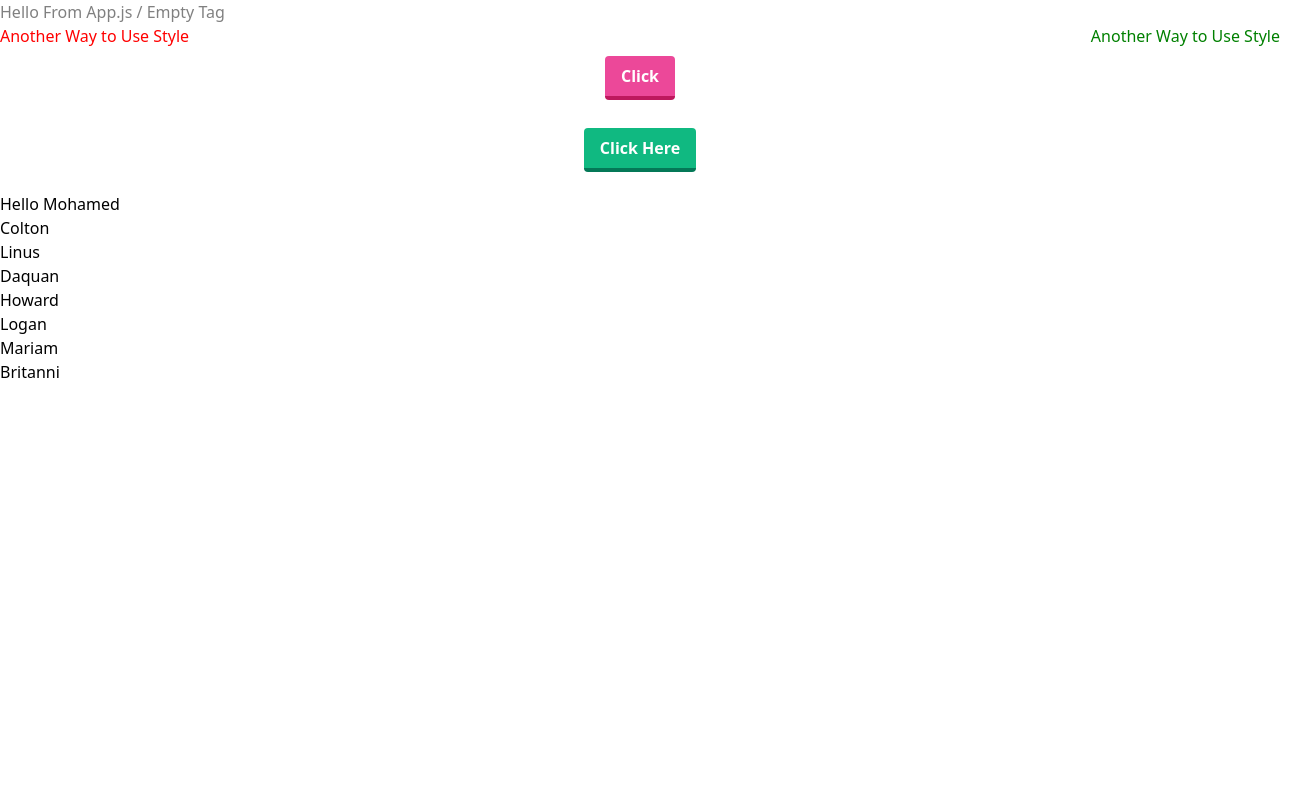
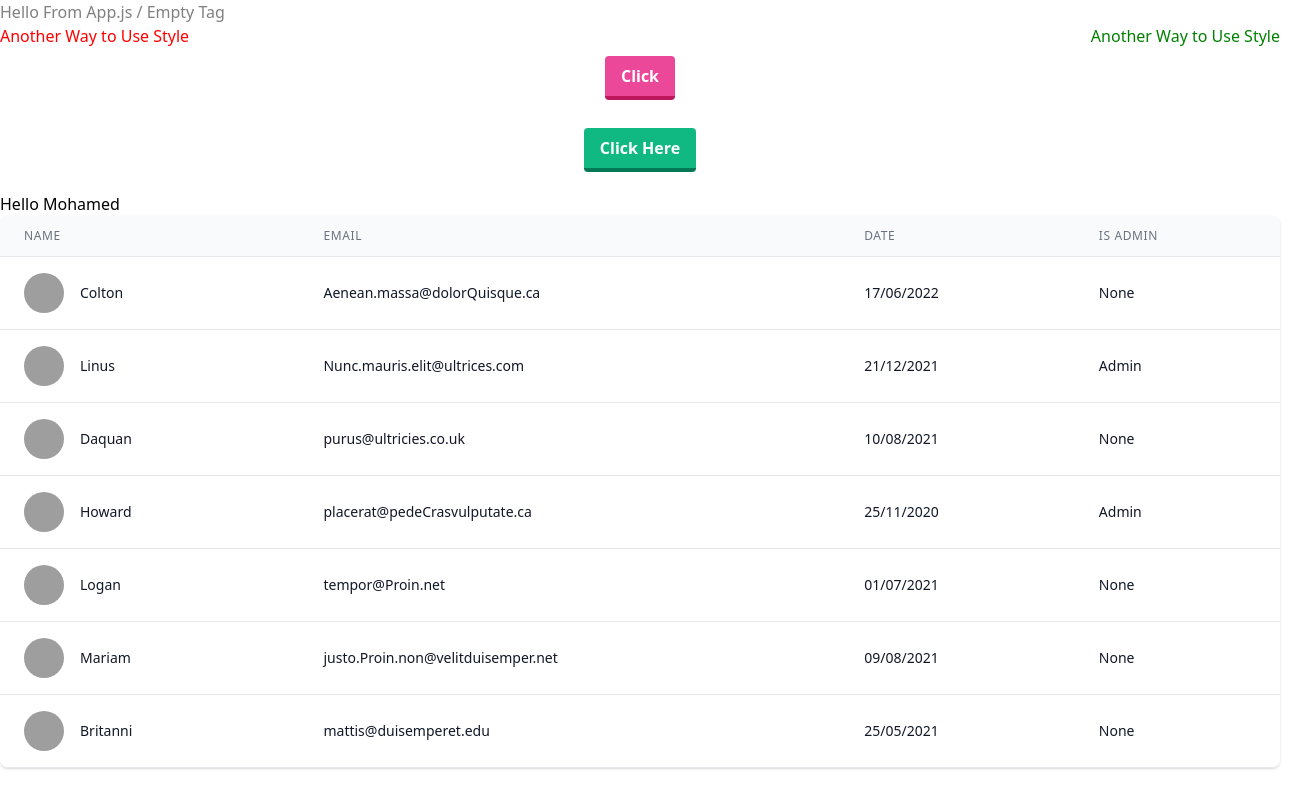
Before and after one commit to mohamed-cpp/Hello-React-Js, a React (Create React App) app: page / in a window 1280 px wide. Shown: the whole page, 1312 px wide, since content can reach past the window. Built offline with nearby package versions, Linux system fonts and the light colour scheme; grey boxes are pictures that could not be loaded.

Commit message:
nice table with tailwind and use sub component for user

```diff
--- a/src/App.js
+++ b/src/App.js
@@ -1,14 +1,67 @@
+import { useState } from 'react'
 import React from 'react'
 import Header from './components/Header/Header'
-import Users from './components/Users'
+import Users from './components/Users/Users'
 
 function App() {
+  // eslint-disable-next-line
+  const [users, setUsers] = useState([
+    {
+      id: 5041,
+      name: "Colton",
+      email: "Aenean.massa@dolorQuisque.ca",
+      date: "17/06/2022",
+      is_admin: false
+    },
+    {
+      id: 1776,
+      name: "Linus",
+      email: "Nunc.mauris.elit@ultrices.com",
+      date: "21/12/2021",
+    is_admin:   true
+    },
+    {
+      id: 7913,
+      name: "Daquan",
+      email: "purus@ultricies.co.uk",
+      date: "10/08/2021",
+      is_admin: false
+    },
+    {
+      id: 3866,
+      name: "Howard",
+      email: "placerat@pedeCrasvulputate.ca",
+      date: "25/11/2020",
+    is_admin:   true
+    },
+    {
+      id: 7149,
+      name: "Logan",
+      email: "tempor@Proin.net",
+      date: "01/07/2021",
+      is_admin: false
+    },
+    {
+      id: 2102,
+      name: "Mariam",
+      email: "justo.Proin.non@velitduisemper.net",
+      date: "09/08/2021",
+      is_admin: false
+    },
+    {
+      id: 2394,
+      name: "Britanni",
+      email: "mattis@duisemperet.edu",
+      date: "25/05/2021",
+      is_admin: false
+    }
+  ])
   const NAME = "Mohamed"
   return (
     <div className="App">
       <Header data="Hello From App.js" />
       <h1>Hello {NAME}</h1>
-      <Users />
+      <Users users={users} />
     </div>
   );
 }
--- a/src/components/Users.js
+++ /dev/null
@@ -1,60 +0,0 @@
-const usersArray = [
-  {
-    id: 5041,
-    name: "Colton",
-    email: "Aenean.massa@dolorQuisque.ca",
-    data: "17/06/2022",
-    is_admin: false
-  },
-  {
-    id: 1776,
-    name: "Linus",
-    email: "Nunc.mauris.elit@ultrices.com",
-    data: "21/12/2021",
-  is_admin:   true
-  },
-  {
-    id: 7913,
-    name: "Daquan",
-    email: "purus@ultricies.co.uk",
-    data: "10/08/2021",
-    is_admin: false
-  },
-  {
-    id: 3866,
-    name: "Howard",
-    email: "placerat@pedeCrasvulputate.ca",
-    data: "25/11/2020",
-  is_admin:   true
-  },
-  {
-    id: 7149,
-    name: "Logan",
-    email: "tempor@Proin.net",
-    data: "01/07/2021",
-    is_admin: false
-  },
-  {
-    id: 2102,
-    name: "Mariam",
-    email: "justo.Proin.non@velitduisemper.net",
-    data: "09/08/2021",
-    is_admin: false
-  },
-  {
-    id: 2394,
-    name: "Britanni",
-    email: "mattis@duisemperet.edu",
-    data: "25/05/2021",
-    is_admin: false
-  }
-]
-const Users = ({color, text, doAction}) => {
-  return (
-    <>
-      {usersArray.map((user) => (<p key={user.id}>{user.name}</p>))}
-    </>
-  )
-}
-
-export default Users
--- /dev/null
+++ b/src/components/Users/User.js
@@ -0,0 +1,29 @@
+const User = ({user}) => {
+  return (
+    <tr>
+      <td class="px-6 py-4 whitespace-nowrap">
+        <div class="flex items-center">
+          <div class="flex-shrink-0 h-10 w-10">
+            <img class="h-10 w-10 rounded-full" src="https://images.unsplash.com/photo-1494790108377-be9c29b29330?ixlib=rb-1.2.1&ixid=eyJhcHBfaWQiOjEyMDd9&auto=format&fit=facearea&facepad=4&w=256&h=256&q=60" alt="" />
+          </div>
+          <div class="ml-4">
+            <div class="text-sm font-medium text-gray-900">
+            {user.name}
+            </div>
+          </div>
+        </div>
+      </td>
+      <td class="px-6 py-4 whitespace-nowrap">
+        <div class="text-sm text-gray-900">{user.email}</div>
+      </td>
+      <td class="px-6 py-4 whitespace-nowrap">
+        <div class="text-sm text-gray-900">{user.date}</div>
+      </td>
+      <td class="px-6 py-4 whitespace-nowrap text-sm text-gray-500">
+        <div class="text-sm text-gray-900">{user.is_admin ? 'Admin' : 'None'}</div>
+      </td>
+    </tr>
+  )
+}
+
+export default User
--- /dev/null
+++ b/src/components/Users/Users.js
@@ -0,0 +1,39 @@
+import User from './User'
+
+const Users = ({color, text, doAction, users}) => {
+  return (
+    <div class="flex flex-col">
+      <div class="-my-2 overflow-x-auto sm:-mx-6 lg:-mx-8">
+        <div class="py-2 align-middle inline-block min-w-full sm:px-6 lg:px-8">
+          <div class="shadow overflow-hidden border-b border-gray-200 sm:rounded-lg">
+            <table class="min-w-full divide-y divide-gray-200">
+              <thead class="bg-gray-50">
+                <tr>
+                  <th scope="col" class="px-6 py-3 text-left text-xs font-medium text-gray-500 uppercase tracking-wider">
+                    Name
+                  </th>
+                  <th scope="col" class="px-6 py-3 text-left text-xs font-medium text-gray-500 uppercase tracking-wider">
+                    Email
+                  </th>
+                  <th scope="col" class="px-6 py-3 text-left text-xs font-medium text-gray-500 uppercase tracking-wider">
+                    Date
+                  </th>
+                  <th scope="col" class="px-6 py-3 text-left text-xs font-medium text-gray-500 uppercase tracking-wider">
+                    Is Admin
+                  </th>
+                </tr>
+              </thead>
+              <tbody class="bg-white divide-y divide-gray-200">
+                {users.map((user) => (
+                  <User key={user.id} user={user} />
+                ))}
+              </tbody>
+            </table>
+          </div>
+        </div>
+      </div>
+  </div>
+  )
+}
+
+export default Users
```
